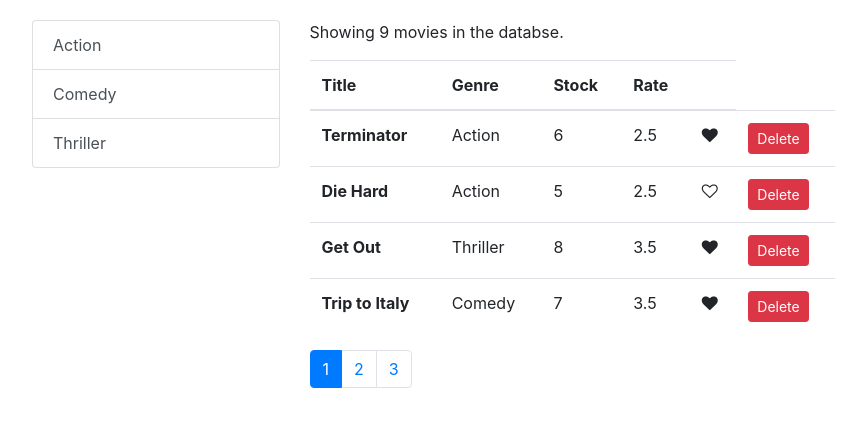
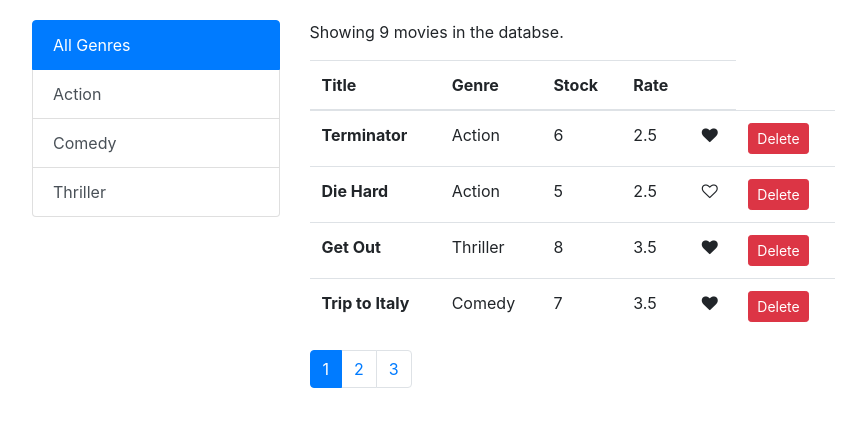
Before and after one commit to anders2410/learn_react, a React (Create React App) app: page / in a window 1280 px wide. Shown: the top 426 px of the page, without its empty margins (68-934 px from the left). Built offline with nearby package versions, Linux system fonts and the light colour scheme.

Commit message:
Finished filtering

```diff
--- a/src/components/common/listGroup.tsx
+++ b/src/components/common/listGroup.tsx
@@ -5,7 +5,7 @@ interface Props {
   items: any;
   textProperty: string;
   valueProperty: string;
-  selectedItem: Genre;
+  selectedGenre: Genre;
   onItemSelect(genre: Genre): void;
 }
 
@@ -14,12 +14,12 @@ const ListGroup = (props: Props) => {
     items,
     textProperty,
     valueProperty,
-    selectedItem,
+    selectedGenre,
     onItemSelect,
   } = props;
 
   function getClassName(genre: Genre) {
-    if (selectedItem === genre) {
+    if (selectedGenre.name === genre.name) {
       return "list-group-item list-group-item-action active";
     } else {
       return "list-group-item list-group-item-action";
@@ -33,7 +33,7 @@ const ListGroup = (props: Props) => {
           key={genre[valueProperty]}
           onClick={() => onItemSelect(genre)}
           type="button"
-          className={getClassName(genre.name)}
+          className={getClassName(genre)}
         >
           {genre[textProperty]}
         </button>
--- a/src/components/movies.tsx
+++ b/src/components/movies.tsx
@@ -7,7 +7,7 @@ import ListGroup from "./common/listGroup";
 import { getGenres } from "../services/fakeGenreService";
 
 // How to define types in TypeScript.
-// This is the type of a movie
+// This is the type of a movie.
 interface Movie {
   _id: string;
   title: string;
@@ -23,19 +23,28 @@ export interface Genre {
   name: string;
 }
 
+interface State {
+  movies: Movie[];
+  genres: Genre[];
+  currentPage: number;
+  pageSize: number;
+  selectedGenre: Genre;
+}
+
 export default class Movies extends Component {
-  state = {
+  state: State = {
     movies: [],
     genres: [],
     currentPage: 1,
     pageSize: 4,
-    selectedItem: { _id: "", name: "" }
+    selectedGenre: { _id: "", name: "All Genres" },
   };
 
   // This is where you would get backend calls/API calls
   // to get information into your project.
   componentDidMount() {
-    this.setState({ movies: getMovies(), genres: getGenres() });
+    const genres = [{ name: "All Genres"}, ...getGenres()];
+    this.setState({ movies: getMovies(), genres });
   }
 
   handleDelete = (movie: Movie) => {
@@ -58,13 +67,14 @@ export default class Movies extends Component {
   };
 
   handleGenreSelect = (genre: Genre) => {
-    this.setState({ selectedGenre: genre });
+    this.setState({ selectedGenre: genre, currentPage: 1 });
   };
 
   render() {
     const {
       pageSize,
       currentPage,
+      selectedGenre,
       movies: allMovies,
       genres: allGenres,
     } = this.state;
@@ -74,7 +84,8 @@ export default class Movies extends Component {
       return <p>There are no movies in the database</p>;
     }
 
-    const movies = paginate(allMovies, currentPage, pageSize);
+    const filtered = selectedGenre && selectedGenre._id ? allMovies.filter((m: Movie) => m.genre._id === selectedGenre._id) : allMovies;
+    const movies = paginate(filtered, currentPage, pageSize);
 
     return (
       <React.Fragment>
@@ -83,13 +94,13 @@ export default class Movies extends Component {
             <div className="col-3">
               <ListGroup
                 items={allGenres}
-                selectedItem={this.state.selectedItem}
+                selectedGenre={this.state.selectedGenre}
                 onItemSelect={this.handleGenreSelect}
               />
             </div>
 
             <div className="col-6">
-              <p>Showing {moviesCount} movies in the databse.</p>
+              <p>Showing {filtered.length} movies in the databse.</p>
               <table className="table">
                 <thead>
                   <tr>
@@ -126,7 +137,7 @@ export default class Movies extends Component {
                 </tbody>
               </table>
               <Pagination
-                itemsCount={moviesCount}
+                itemsCount={filtered.length}
                 pageSize={pageSize}
                 currentPage={currentPage}
                 onPageChange={this.handlePageChange}
```
